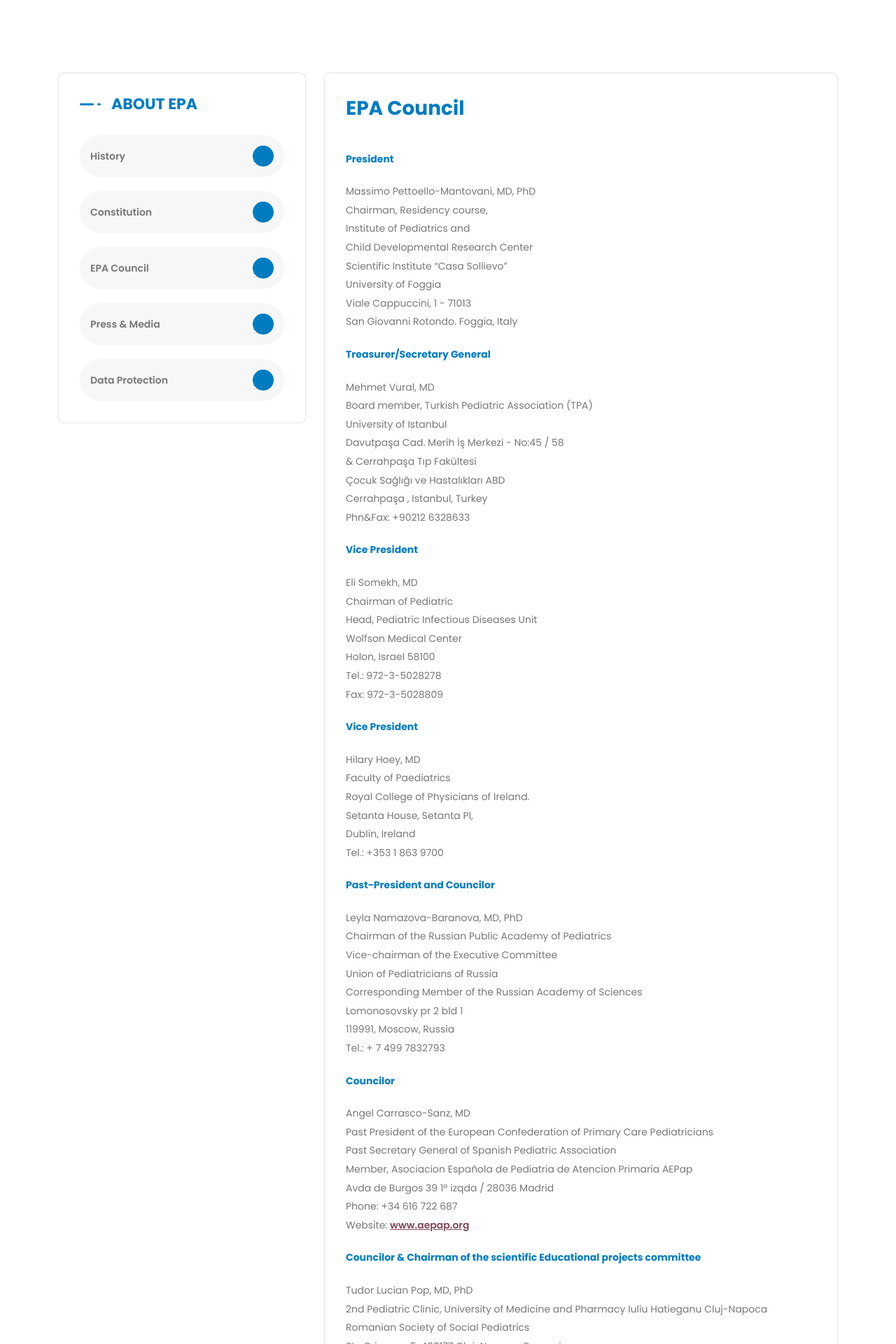
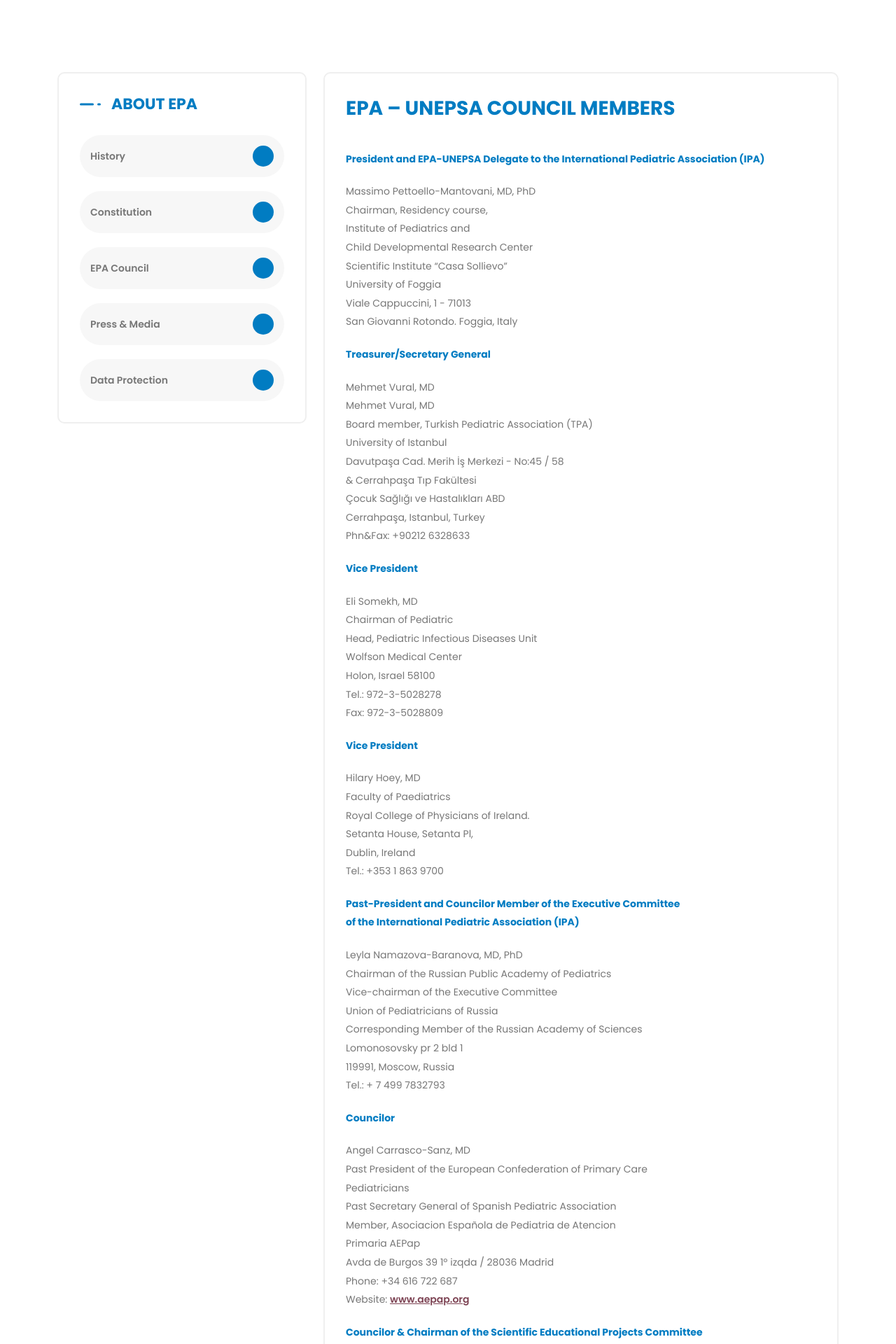
Before and after one commit to haksoz/epa-unepsa, a PHP site: page /about-epa/epa-council.php in a window 1280 px wide. Shown: the part 200-2120 px from the top of the page at 70% size. Run offline with PHP 8.4, Linux system fonts and the light colour scheme; some libraries are stand-ins or nearby versions.

Commit message:
council member değiştirildi

```diff
--- a/about-epa/epa-council.php
+++ b/about-epa/epa-council.php
@@ -30,17 +30,17 @@
             <div class="entry-content">
               <div class="sigma_post-meta">
                 <div class="sigma_post-categories">
-                   <h4 class="entry-title">EPA Council</h4>
+                   <h4 class="entry-title">EPA – UNEPSA COUNCIL MEMBERS</h4>
                 </div>
               </div>
 
-              <p><b>President</b></p>
+              <p><b>President and EPA-UNEPSA Delegate to the International Pediatric Association (IPA)</b></p>
 
               <p>Massimo Pettoello-Mantovani, MD, PhD<br>
                 Chairman, Residency course,<br>
                 Institute of Pediatrics and<br>
                 Child Developmental Research Center<br>
-                Scientific Institute “Casa Sollievo” <br>
+                Scientific Institute “Casa Sollievo”<br>
                 University of Foggia<br>
                 Viale Cappuccini, 1 - 71013<br>
                 San Giovanni Rotondo. Foggia, Italy
@@ -49,12 +49,13 @@
               <p><b>Treasurer/Secretary General</b></p>
 
               <p>Mehmet Vural, MD<br>
+                Mehmet Vural, MD<br>
                 Board member, Turkish Pediatric Association (TPA)<br>
                 University of Istanbul<br>
                 Davutpaşa Cad. Merih İş Merkezi - No:45 / 58<br>
                 & Cerrahpaşa Tıp Fakültesi<br>
                 Çocuk Sağlığı ve Hastalıkları ABD<br>
-                Cerrahpaşa , Istanbul, Turkey<br>
+                Cerrahpaşa, Istanbul, Turkey<br>
                 Phn&Fax: +90212 6328633
               </p>
 
@@ -65,7 +66,7 @@
                 Wolfson Medical Center<br>
                 Holon, Israel 58100<br>
                 Tel.: 972-3-5028278<br>
-                Fax: 972-3-5028809<br>
+                Fax: 972-3-5028809
               </p>
 
               <p><b>Vice President </b></p>
@@ -78,7 +79,7 @@
                 Tel.: +353 1 863 9700
               </p>
 
-              <p><b>Past-President and Councilor </b></p>
+              <p><b>Past-President and Councilor Member of the Executive Committee <br>of the International Pediatric Association (IPA)</b></p>
               <p>
                 Leyla Namazova-Baranova, MD, PhD<br>
                 Chairman of the Russian Public Academy of Pediatrics<br>
@@ -93,23 +94,26 @@
               <p><b>Councilor</b></p>
               <p>
                 Angel Carrasco-Sanz, MD<br>
-                Past President of the European Confederation of Primary Care Pediatricians <br>
+                Past President of the European Confederation of Primary Care<br>
+                Pediatricians<br>
                 Past Secretary General of Spanish Pediatric Association<br>
-                Member, Asociacion Española de Pediatria de Atencion Primaria AEPap<br>
-                Avda de Burgos 39 1º izqda / 28036 Madrid <br>
+                Member, Asociacion Española de Pediatria de Atencion<br>
+                Primaria AEPap<br>
+                Avda de Burgos 39 1º izqda / 28036 Madrid<br>
                 Phone: +34 616 722 687<br>
                 Website: <a href="https://www.aepap.org" target="_blank">www.aepap.org</a>
               </p>
 
-              <p><b>Councilor & Chairman of the scientific Educational projects committee </b></p>
+              <p><b>Councilor & Chairman of the Scientific Educational Projects Committee </b></p>
               <p>
                 Tudor Lucian Pop, MD, PhD<br>
-                2nd Pediatric Clinic, University of Medicine and Pharmacy Iuliu Hatieganu Cluj-Napoca<br>
+                2nd Pediatric Clinic, University of Medicine and Pharmacy Iuliu<br>
+                Hatieganu, Cluj-Napoca<br>
                 Romanian Society of Social Pediatrics<br>
                 Str. Crişan nr 5, 400177 Cluj-Napoca, Romania<br>
                 E-Mail: <a href="mailto:tudor.pop@umfcluj.ro">tudor.pop@umfcluj.ro</a>
               </p>
-
+<!--
               <p><b>Councilor/ President of 11th Europaediatrics</b></p>
               <p>
                 Esra Sevketoglu, MD<br>
@@ -152,6 +156,7 @@
                 Phone: +34 616 722 687<br>
                 Website: <a href="https://www.aepap.org" target="_blank">www.aepap.org</a>
               </p>
+-->
             </div><!-- Post Meta Start -->
           </div>
         </div><!-- Sidebar Start -->
```
